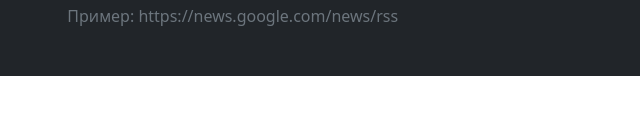
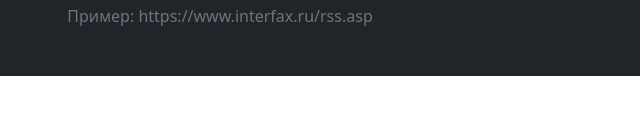
Before and after one commit to KatKaterina/frontend-project-lvl3, a website built with webpack: page index.html in a window 1280 px wide. Shown: the part 204-318 px from the top of the page, 182-822 px from the left. Built offline with nearby package versions, Linux system fonts and the light colour scheme; what on-change would draw is missing.

Commit message:
update index.html

```diff
--- a/index.html
+++ b/index.html
@@ -43,7 +43,7 @@
                 </div>
               </div>
             </form>
-            <p class="mt-2 mb-0 text-muted" id="example">Пример: https://news.google.com/news/rss</p>
+            <p class="mt-2 mb-0 text-muted" id="example">Пример: https://www.interfax.ru/rss.asp</p>
             <p class="feedback m-0 position-absolute small text-danger"></p>
           </div>
         </div>
```
